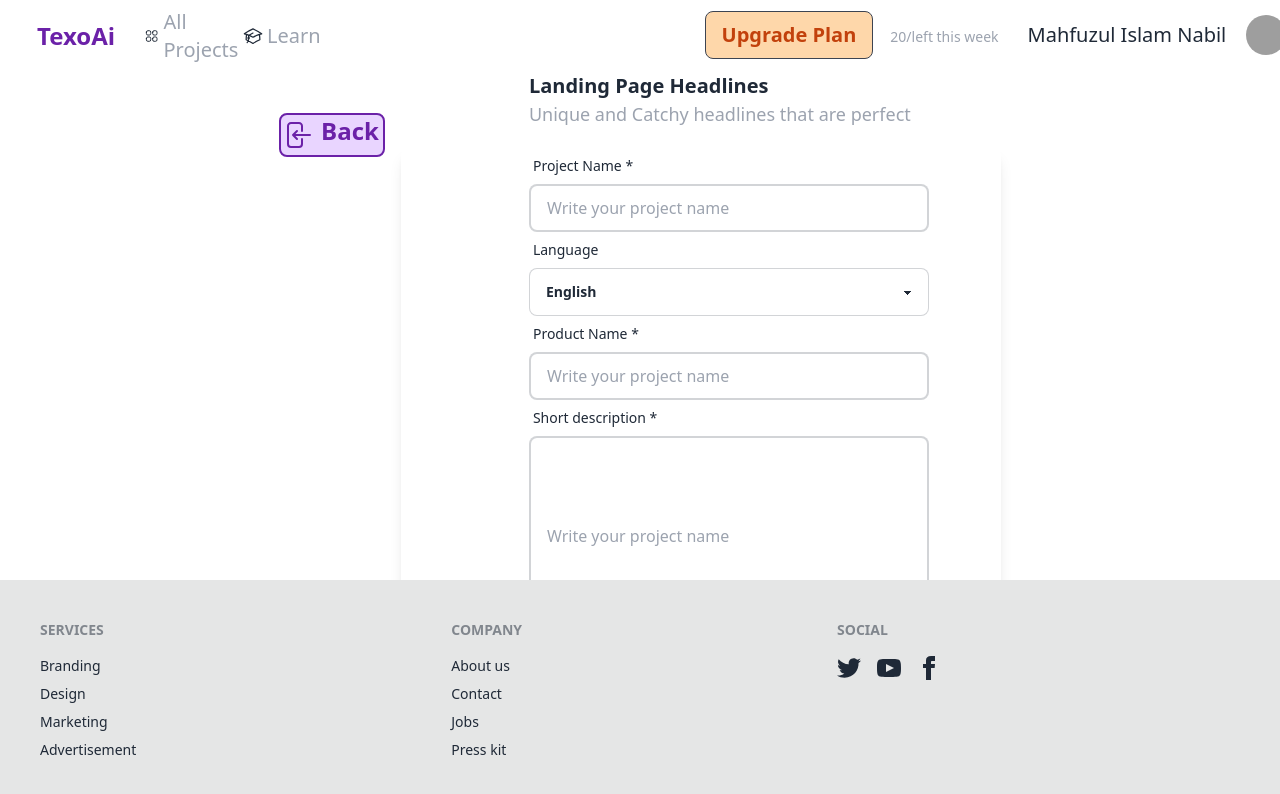
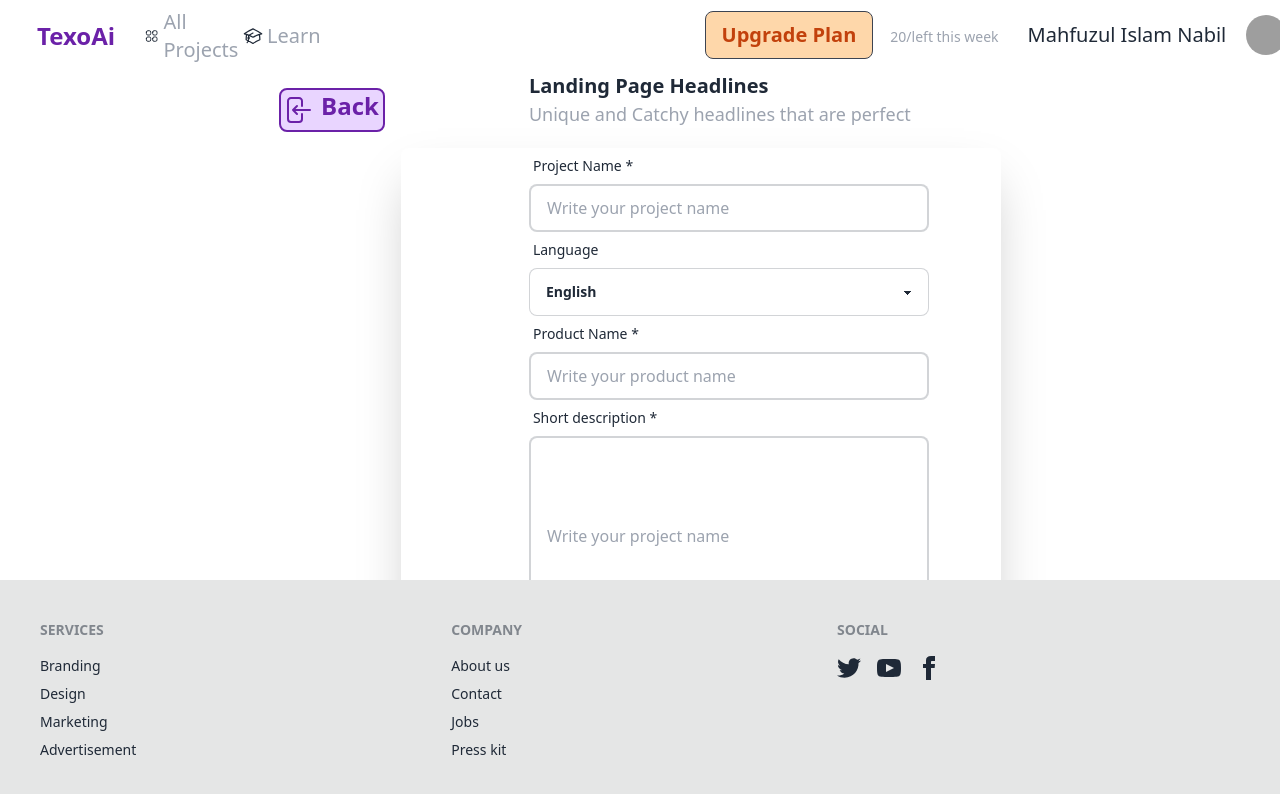
Before and after one commit to darkimpow/ai-writer-app-final, a React (Create React App) app: page /dashboard/prj-landing in a window 1280 px wide. Shown: the top 794 px of the page. Built offline with nearby package versions, Linux system fonts and the light colour scheme; grey boxes are pictures that could not be loaded.

Commit message:
adjusted placeholder field box for product name & adjusted sizing for form box

```diff
--- a/src/pages/LandingPage.js
+++ b/src/pages/LandingPage.js
@@ -35,7 +35,7 @@ function LandingPage() {
                     Unique and Catchy headlines that are perfect
                 </h2>
                 {/* The form section */}
-                <div className="w-[600px] h-[600px] bg-white shadow-lg rounded-lg  pl-32">
+                <div className="w-[600px] h-[550px] bg-white shadow-2xl rounded-lg  pl-32">
                     <div className="form-control w-full max-w-xs flex flex-col">
                         <label className="label">
                             <span className="label-text">Project Name *</span>
@@ -62,7 +62,7 @@ function LandingPage() {
                         <label className="label">
                             <span className="label-text">Product Name *</span>
                         </label>
-                        <input type="text" placeholder="Write your project name"
+                        <input type="text" placeholder="Write your product name"
                                className="input input-bordered w-[400px] border-2"/>
                     </div>
 
```
